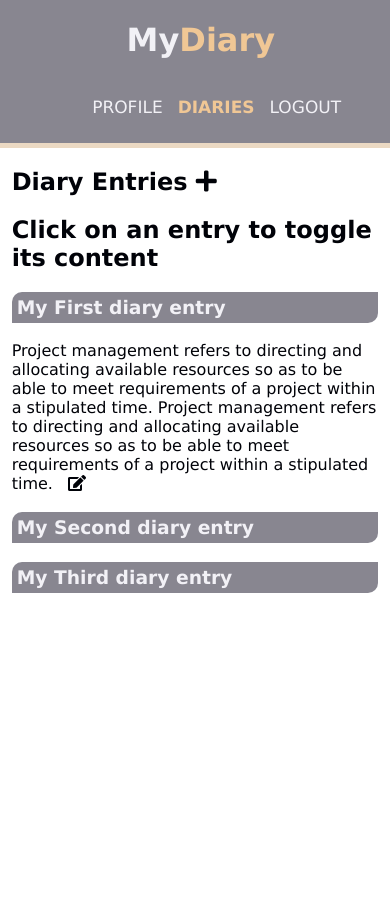
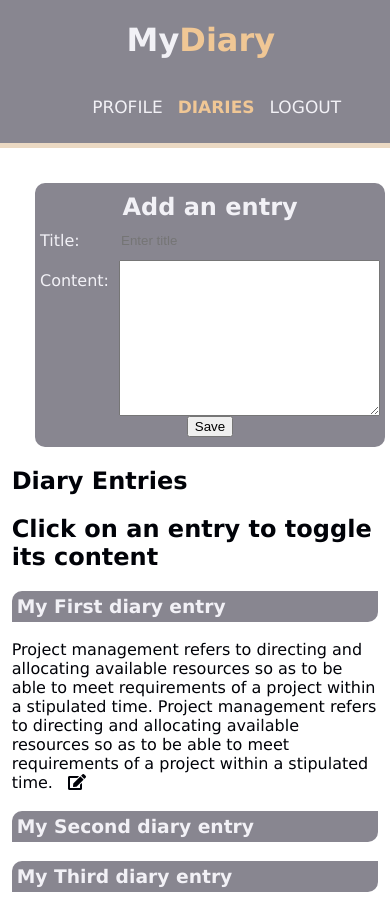
Before and after one commit to seunmeme/My_Diary, a plain HTML site: page UI/entries.html in a window 390 px wide. Before the commit the page ends 844 px from the top, so only its background shows below. Drawn offline with Linux system fonts and the light colour scheme.

Commit message:
add column for users to be able to add entries

```diff
--- a/UI/css/style.css
+++ b/UI/css/style.css
@@ -53,9 +53,31 @@ header a:hover{
 }
 /* Section */
 section {
+    display: flex;
+    flex-direction: row;
     width: auto;
     padding-left: 3%;
     padding-right: 3%;
+}
+#main {
+    width: auto
+}
+#aside {
+    display: flex;
+    flex-direction: column;
+    justify-content: center;
+    width: auto;
+    margin-left: 30px;
+    color: #f2f1f6;
+    background-color: #888690;
+    margin-top: 35px;
+    padding: 10px 5px;
+    border-radius: 10px;
+}
+#aside h1 {
+    margin: 0;
+    padding:0;
+    text-align: center
 }
 span.edit {
     padding-left: 15px;
@@ -129,6 +151,7 @@ form .diaryEntry{
     display: flex;
     flex-direction: row;
     margin-left: 30%;
+    margin-top: 10px;
 }
 button {
     margin-left: 5px;
@@ -138,7 +161,7 @@ button {
     display: none;
 }
 
-.modal {
+.modal, .addEntry {
     position: fixed;
     left: 0;
     top: 0;
@@ -191,7 +214,7 @@ footer {
     right: 0;
     left: 0;
 }
-@media(max-width: 600px) {
+@media(max-width: 700px) {
     header {
         display: flex;
         flex-direction: column;
@@ -214,6 +237,16 @@ footer {
         font-weight: bold;
         font-size: 18px
     }
+    section {
+        display: flex;
+        flex-direction: column-reverse;
+        align-items: center;
+    }
+    #aside {
+        display: flex;
+        flex-direction: column;
+        align-items: center;
+        width: auto;
 }
 @media(max-width: 1024px) {
     footer {
--- a/UI/entries.html
+++ b/UI/entries.html
@@ -21,7 +21,8 @@
   </header>
 
   <section>
-    <h1>Diary Entries <span class = "add"><i class="fas fa-plus"></i></span></h1>
+    <div id="main">
+    <h1>Diary Entries</h1>
     <h2>Click on an entry to toggle its content</h2>
     <div>
       <h3 class="entry">My First diary entry</h3>
@@ -70,23 +71,40 @@
 
       </div>
     </div>
+  </div>
+    <div id="aside">
+
+        <h1>Add an entry</h1>
+        <form action="" method="post">
+                <div class="fields">
+                  <label>Title: </label>
+                  <label>Content:</label>
+                </div>
+                <div class="inputs">
+                  <input placeholder="Enter title" required>
+                  <textarea name="" id="" cols="30" rows="10"></textarea>
+                </div>
+              </form>
+              <!-- <div class="buttons"> -->
+                  <input type="submit" value="Save">
+              <!-- </div>  -->
+    </div>
+
 
   </section>
 
 
    <script>
-
-    //   const add = document.querySelector(add);
       const edits = document.querySelectorAll(".edit");
       const modal = document.querySelector(".modal");
       const entries = document.querySelectorAll(".entry");
       const closeButton = document.querySelector(".close-button");
 
-
       const toggleModal = (e) => {
         e.preventDefault();
         modal.classList.toggle("show-modal");
-    }
+      }
+
       edits.forEach((edit) => {
         edit.addEventListener('click', toggleModal)
       });
@@ -100,9 +118,7 @@
       if (closeButton) {
     closeButton.addEventListener("click", toggleModal);
     }
-    // if (add) {
-    //     add.addEventListener("click", toggleModal);
-    // }
+
   </script>
 
 </body>
```
